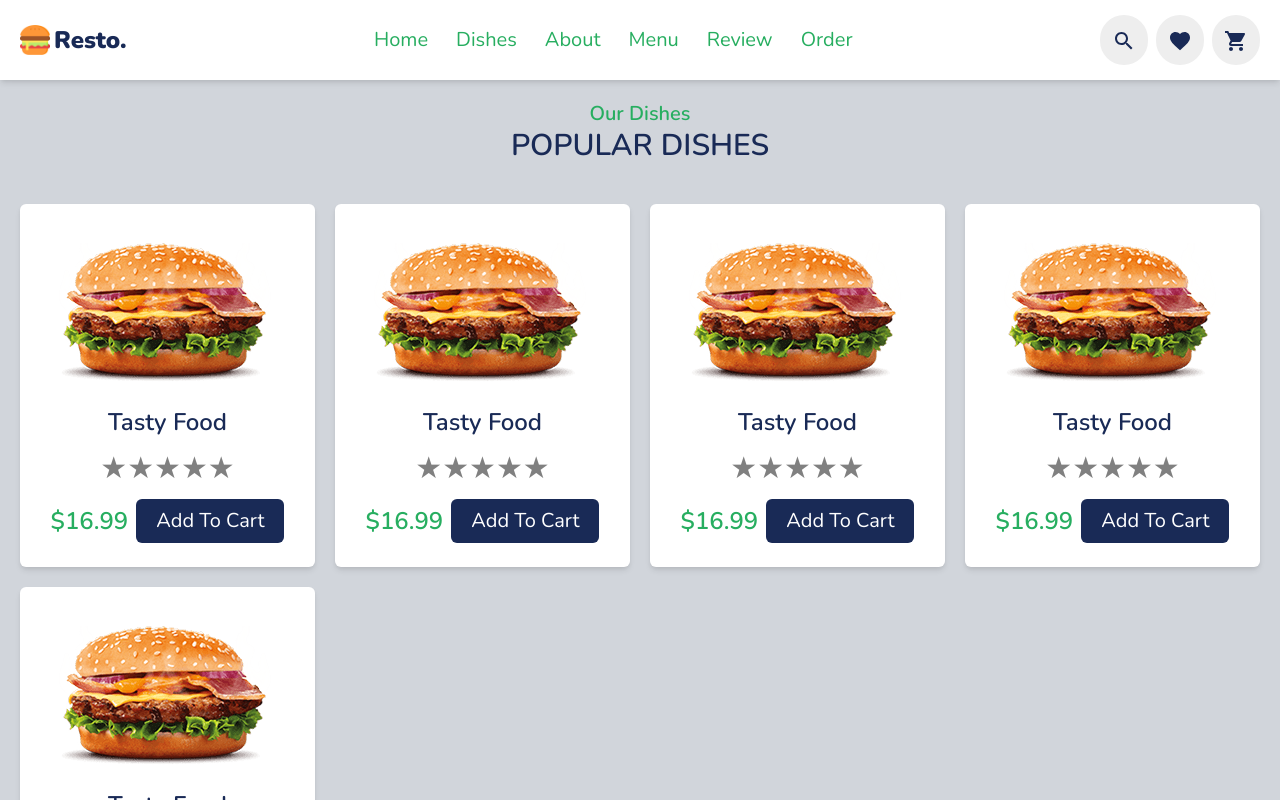
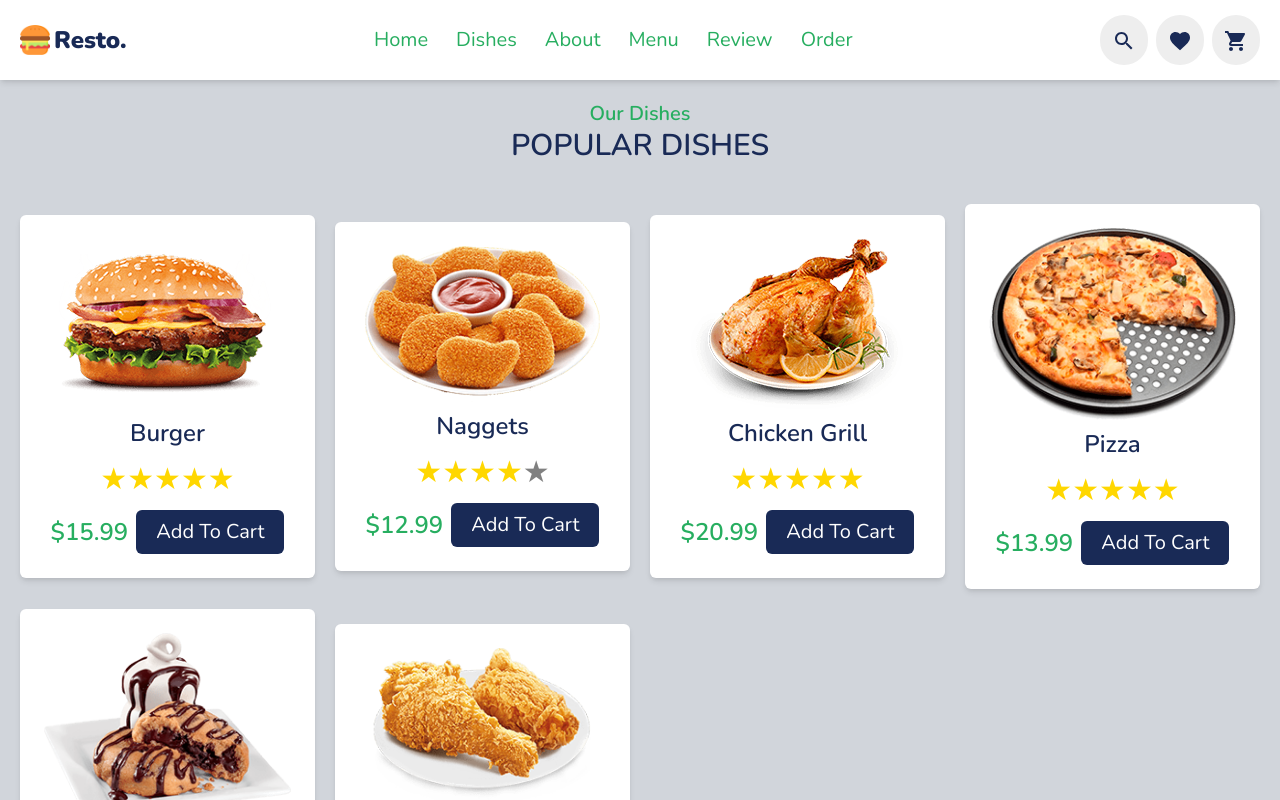
Before and after one commit to ShevaBs/resto-nextjs, a Next.js app: page /dishes in a window 1280 px wide. Shown: the top 800 px of the page. Built offline with nearby package versions, Linux system fonts and the light colour scheme.

Commit message:
finish dishes page, create popularDishesSlice and connect to dishes page

```diff
--- a/app/store.js
+++ b/app/store.js
@@ -1,8 +1,10 @@
 import { configureStore, combineReducers } from "@reduxjs/toolkit";
 import carouselSlice from "../features/carouselSlice";
+import popularDishesSlice from "../features/popularDishesSlice";
 
 const rootReducer = combineReducers({
-  slides: carouselSlice
+  slides: carouselSlice,
+  popularDishes: popularDishesSlice,
 })
 
 export const store = configureStore({
--- a/components/Products.jsx
+++ b/components/Products.jsx
@@ -1,14 +1,20 @@
 import MyButton from "./MyButton";
 import ProductsItem from "./ProductsItem";
 
-export default function Products() {
+export default function Products({items}) {
   return (
     <div className="grid grid-cols-4 lg:grid-cols-2 md:flex flex-wrap gap-5 place-items-center justify-center py-10">
-      <ProductsItem/>
-      <ProductsItem/>
-      <ProductsItem/>
-      <ProductsItem/>
-      <ProductsItem/>
+      {
+        items.map(item => (
+          <ProductsItem
+            id={item.id}
+            title={item.name}
+            img={item.img}
+            rating={item.rating}
+            price={item.price}
+          />
+        ))
+      }
 
     </div>
   )
--- a/components/ProductsItem.jsx
+++ b/components/ProductsItem.jsx
@@ -1,18 +1,19 @@
 import MyButton from "./MyButton";
 import ReactStars from "react-rating-stars-component";
 
-export default function ProductsItem() {
+export default function ProductsItem({title, img, price, rating}) {
   return (
     <div className="flex flex-col gap-2 items-center p-6 bg-white max-w-xs w-full rounded-md shadow-md hover:scale-105 transition-all duration-300">
-      <img src="./images/dish-1.png" alt="product-img" />
-      <h3 className="text-2xl font-semibold text-primary">Tasty Food</h3>
+      <img src={img} alt="product-img" />
+      <h3 className="text-2xl font-semibold text-primary">{title}</h3>
       <ReactStars
         count={5}
+        value={rating}
         size={30}
         activeColor="#ffd700"
       />
       <div className="flex items-center gap-2">
-        <p className="text-2xl text-secondary font-semibold">$16.99</p>
+        <p className="text-2xl text-secondary font-semibold">${price}</p>
         <MyButton text="Add To Cart"/>
       </div>
     </div>
--- /dev/null
+++ b/features/popularDishesSlice.js
@@ -0,0 +1,20 @@
+import { createSlice } from '@reduxjs/toolkit'
+
+const initialState = [
+  {id: 1, name: "Burger", img:"./images/dish-1.png", rating: 5, price: 15.99},
+  {id: 2, name: "Naggets", img:"./images/dish-2.png", rating: 4, price: 12.99},
+  {id: 3, name: "Chicken Grill", img:"./images/dish-3.png", rating: 5, price: 20.99},
+  {id: 4, name: "Pizza ", img:"./images/dish-4.png", rating: 5, price: 13.99},
+  {id: 5, name: "Cookie ", img:"./images/dish-5.png", rating: 5, price: 11.99},
+  {id: 6, name: "Chicken Legs ", img:"./images/dish-6.png", rating: 4, price: 12.99},
+]
+const popularDishesSlice = createSlice({
+  name: "popularDishesSlice",
+  initialState,
+  // reducers: {
+
+  // }
+});
+
+// export const {} = popularDishesSlice.actions
+export default popularDishesSlice.reducer
--- a/pages/dishes.js
+++ b/pages/dishes.js
@@ -1,14 +1,17 @@
+import { useSelector } from "react-redux";
 import Layout from "../components/Layout";
 import Products from "../components/Products";
 
 export default function dishes() {
+  const popularDishes = useSelector(state => state.popularDishes);
+
   return (
     <Layout>
       <div className="bg-gray-300 text-center h-full py-5">
           <h2 className="text-secondary text-xl font-semibold">Our Dishes</h2>
           <h3 className="text-primary text-3xl font-semibold uppercase">Popular Dishes</h3>
         <div className="container-wrapper">
-          <Products />
+          <Products items={popularDishes}/>
         </div>
       </div>
     </Layout>
```
